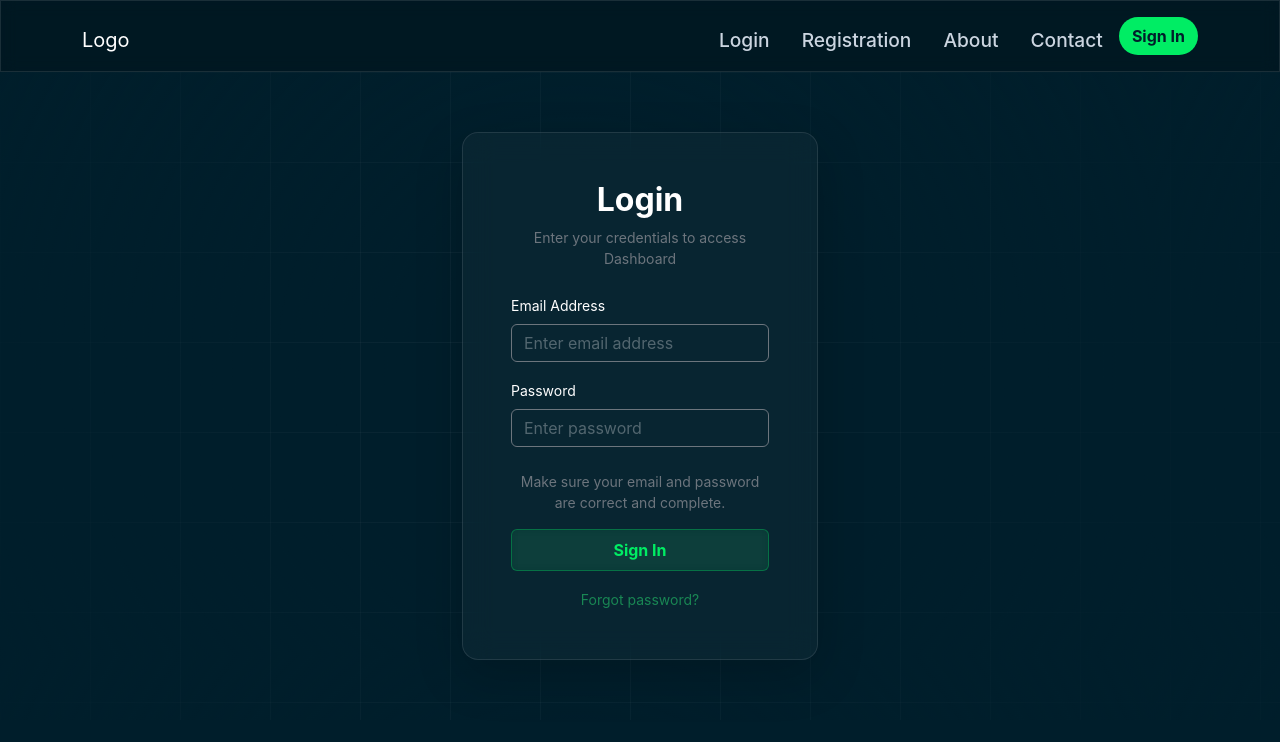
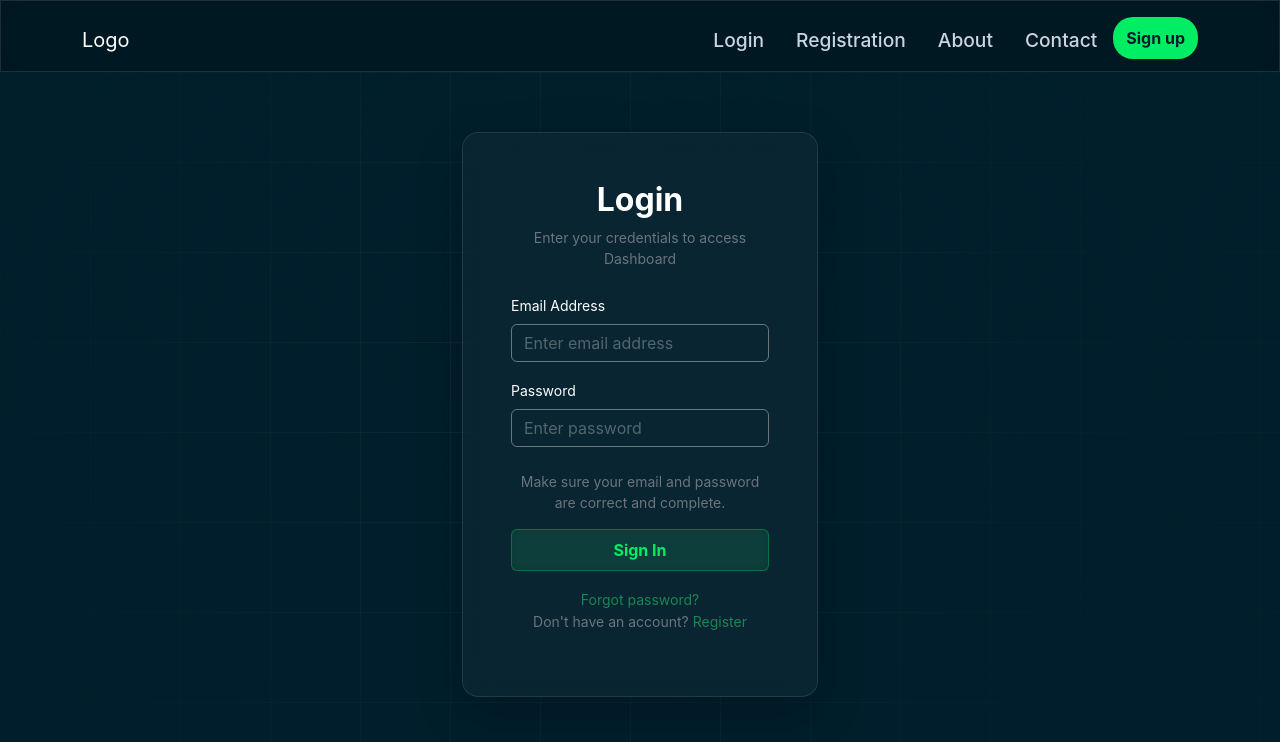
Before and after one commit to cortezreally0/ITEC106-lab-activity-1, a plain HTML site: page login.html in a window 1280 px wide. Drawn offline with nearby package versions, Linux system fonts and the light colour scheme.

Commit message:
implement button to a links

```diff
--- a/login.html
+++ b/login.html
@@ -29,7 +29,7 @@
                 <li class="nav-item"><a class="nav-link px-3" href="registration.html">Registration</a></li>
                 <li class="nav-item"><a class="nav-link px-3" href="about.html">About</a></li>
                 <li class="nav-item"><a class="nav-link px-3" href="contact.html">Contact</a></li>
-                <button class="btn btn-signin-green w-100 fw-bold mb-2">Sign In</button>
+                <a href="registration.html" class="btn btn-signin-green w-100 py-2 fw-bold mb-1">Sign up</a>
             </ul>
         </div>
     </div>
@@ -71,6 +71,11 @@
                         <div class="text-center">
                             <a href="#" class="text-success small text-decoration-none">Forgot password?</a>
                         </div>
+
+                        <p class="text-center text-secondary small">
+                            Don't have an account? <a href="registration.html" class="text-success text-decoration-none">Register</a>
+                        </p>
+
                     </form>
                 </div>
             </div>
```
Also changed, not shown: index.html (+2 -2 lines), registration.html (+1 -1 lines).
